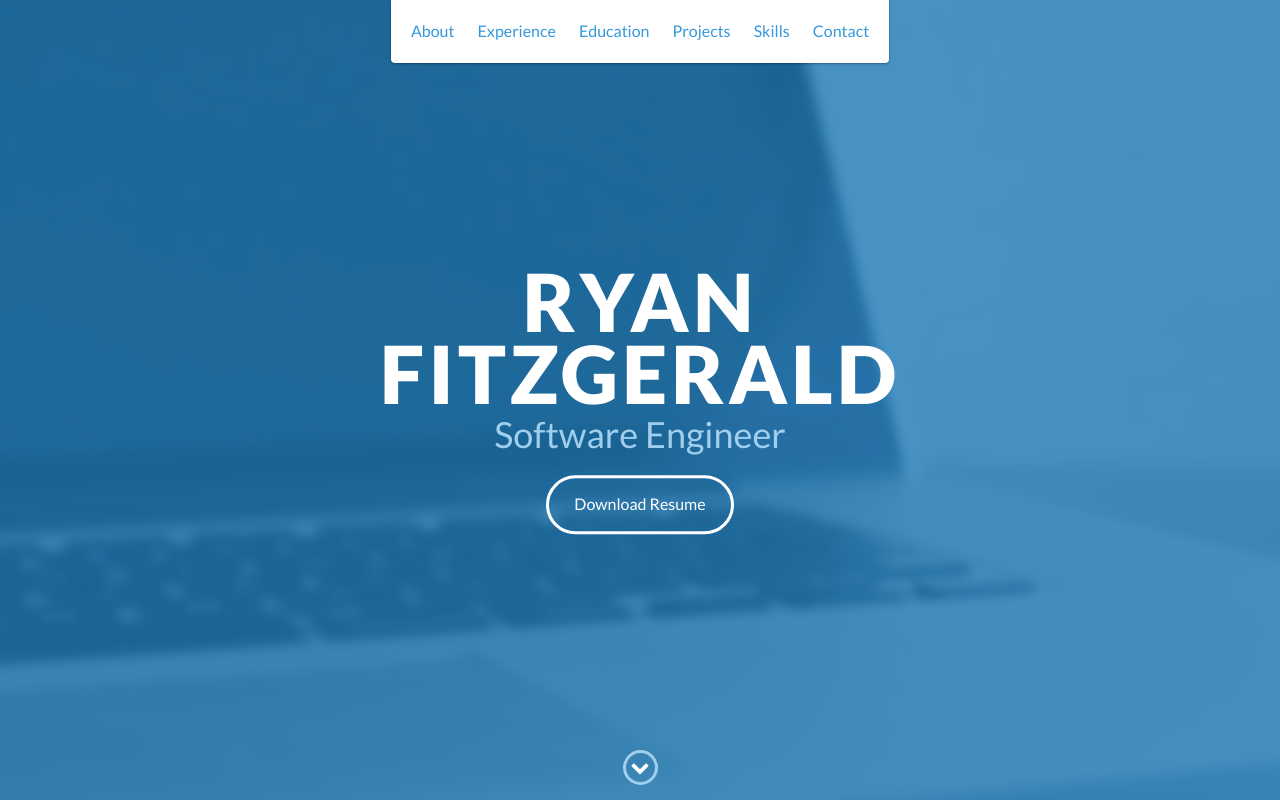
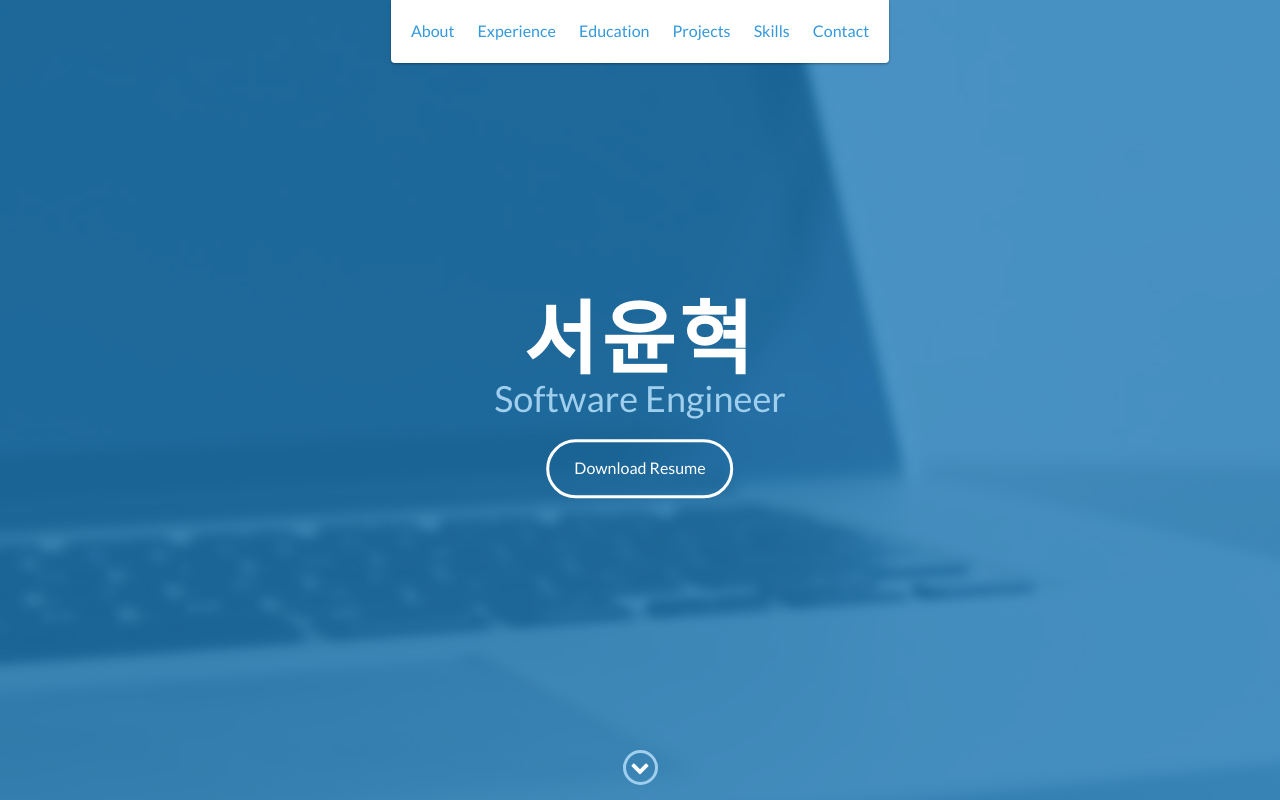
Before and after one commit to syh24/syh24.github.io, a website: page index.html in a window 1280 px wide. Shown: the top 800 px of the page. Drawn offline with nearby package versions, Linux system fonts and the light colour scheme.

Commit message:
Update index.html

```diff
--- a/index.html
+++ b/index.html
@@ -48,7 +48,7 @@
 
     <div id="lead">
         <div id="lead-content">
-            <h1>Ryan Fitzgerald</h1>
+            <h1>서윤혁</h1>
             <h2>Software Engineer</h2>
             <a href="#" class="btn-rounded-white">Download Resume</a>
         </div>
```
